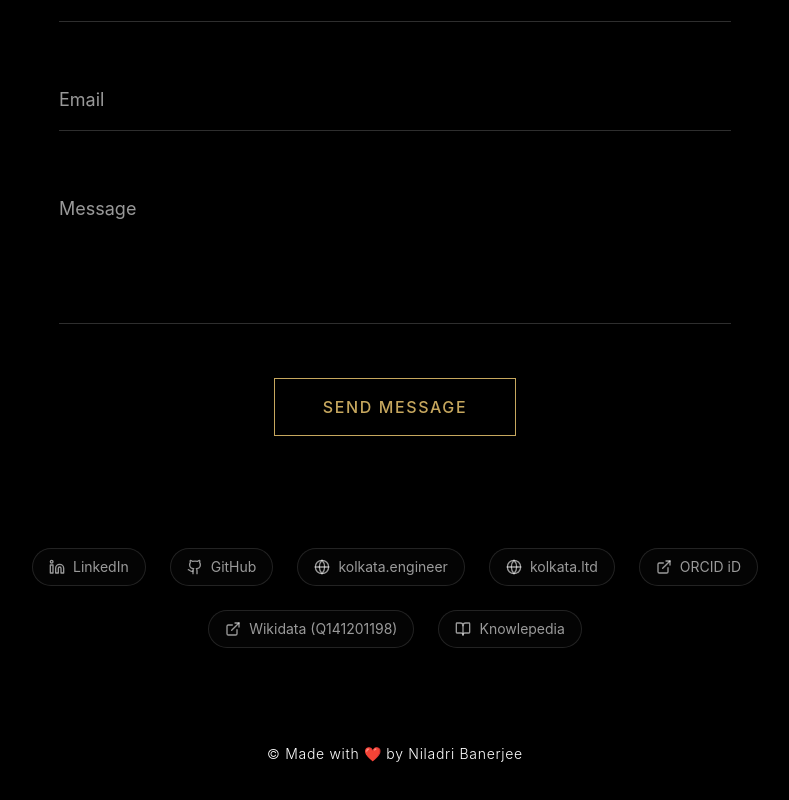
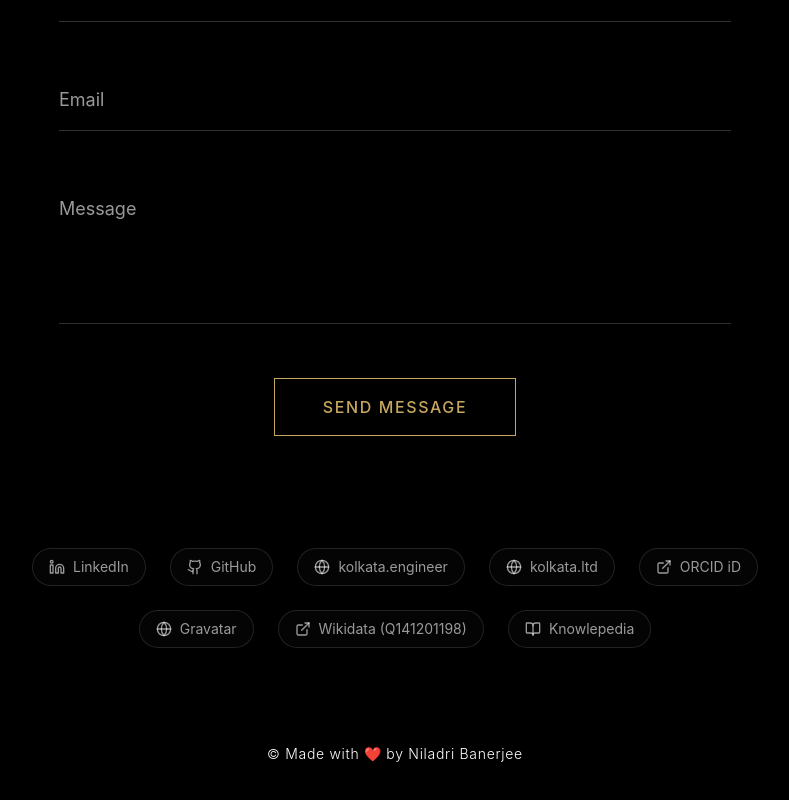
Before and after one commit to nilban7/portfolio, a React (Vite) app: page / in a window 1280 px wide. Shown: the part 6675-7475 px from the top of the page, without its empty margins (245-1034 px from the left). Built offline with nearby package versions, Linux system fonts and the light colour scheme.

Commit message:
feat(seo): add Gravatar profile to sameAs and UI

```diff
--- a/index.html
+++ b/index.html
@@ -84,6 +84,7 @@
             "https://www.linkedin.com/in/niladriban",
             "https://github.com/nilban7",
             "https://orcid.org/0009-0004-0079-9251",
+            "https://gravatar.com/vibrantloudlyfaf17230d5",
             "https://www.wikidata.org/wiki/Q141201198",
             "https://knowlepedia.org/wiki/Niladri_Banerjee",
             "https://kolkata.engineer",
--- a/src/components/Contact.jsx
+++ b/src/components/Contact.jsx
@@ -31,6 +31,12 @@ const socialLinks = [
         url: "https://orcid.org/0009-0004-0079-9251",
         icon: ExternalLink,
         label: "ORCID iD"
+    },
+    {
+        name: "Gravatar",
+        url: "https://gravatar.com/vibrantloudlyfaf17230d5",
+        icon: Globe,
+        label: "Gravatar"
     },
     {
         name: "Wikidata",
```
